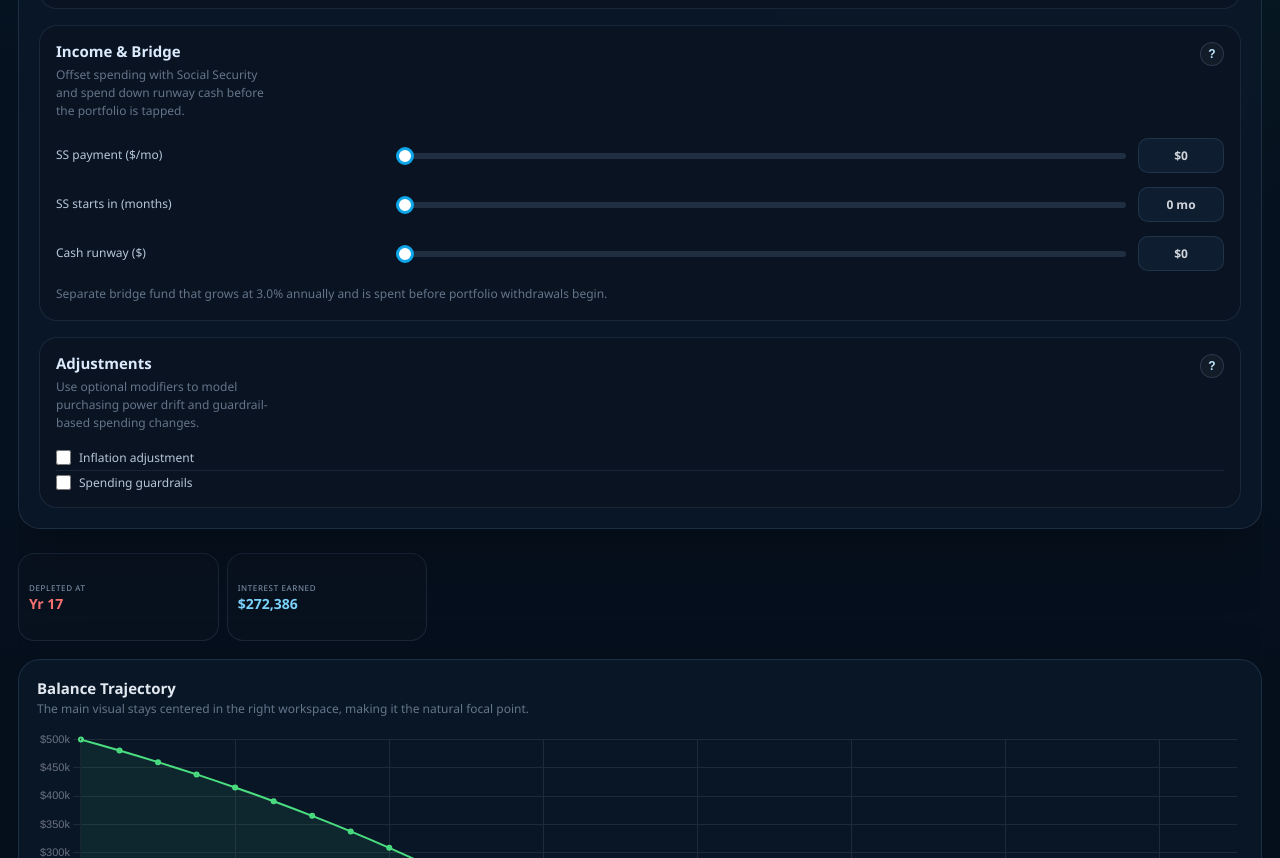
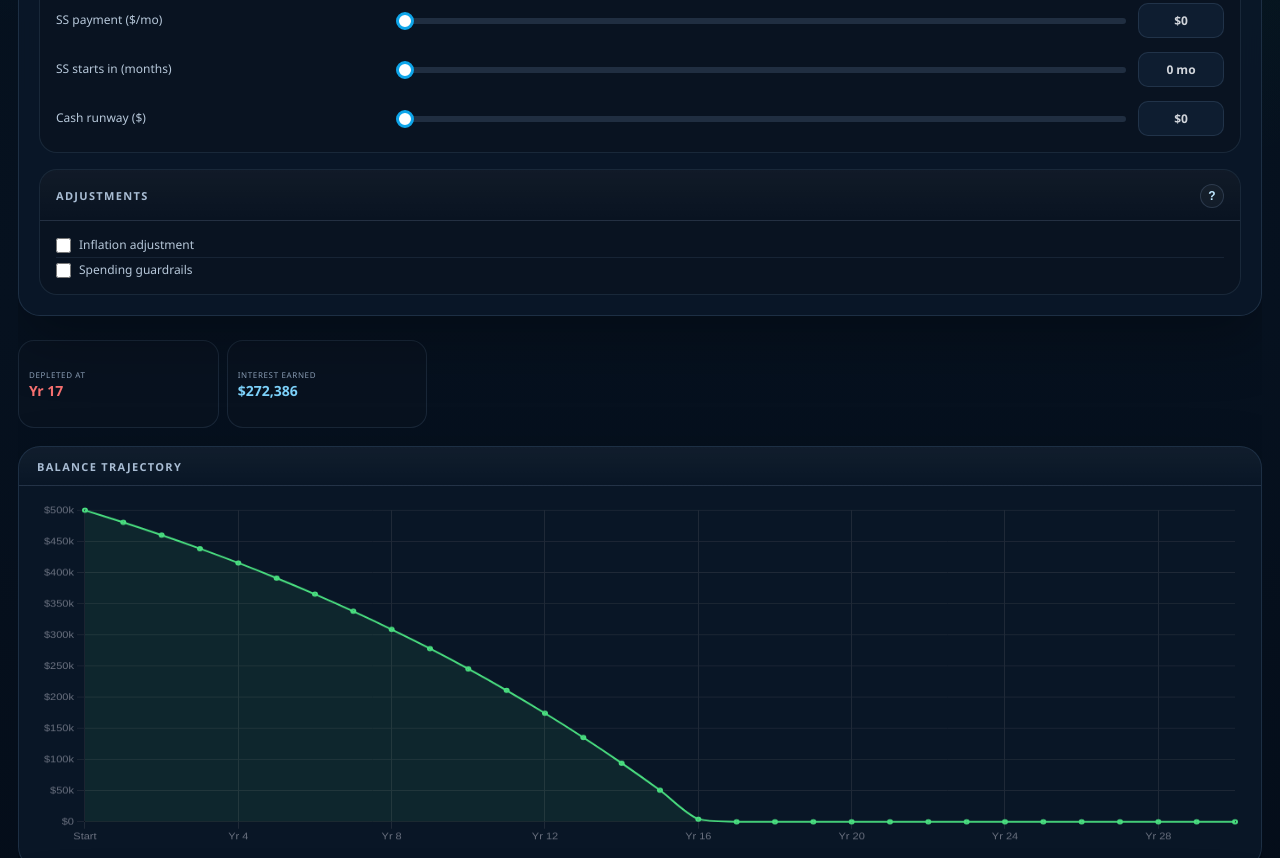
Before and after one commit to josemera/savings-duration-calculator, a plain HTML site: page index.html in a window 1280 px wide. Shown: the part 725-1583 px from the top of the page. Drawn offline with nearby package versions, Linux system fonts and the light colour scheme.

Commit message:
Refine calculator layout and chart tooltips

```diff
--- a/index.html
+++ b/index.html
@@ -168,31 +168,30 @@
     background: var(--panel-soft);
     border: 1px solid rgba(148, 184, 226, 0.12);
     border-radius: 18px;
-    padding: 16px;
+    padding: 0 16px 16px;
+    overflow: hidden;
   }
   .section-header {
     display: flex;
     justify-content: space-between;
-    align-items: flex-start;
+    align-items: center;
     gap: 12px;
-    margin-bottom: 18px;
+    margin: 0 -16px 16px;
+    padding: 14px 16px 12px;
+    border-bottom: 1px solid rgba(148, 184, 226, 0.14);
+    background: linear-gradient(180deg, rgba(255, 255, 255, 0.03), rgba(255, 255, 255, 0));
   }
   .section-header > :first-child {
     min-width: 0;
     flex: 1 1 auto;
   }
   .section-title {
-    font-size: 15px;
+    font-size: 11px;
     font-weight: 700;
-    color: #dbeafe;
-    line-height: 1.2;
-    margin-bottom: 6px;
-  }
-  .section-note {
-    color: var(--muted-soft);
-    font-size: 12px;
-    line-height: 1.5;
-    max-width: 32ch;
+    color: #a9bdd4;
+    line-height: 1.1;
+    text-transform: uppercase;
+    letter-spacing: 0.12em;
   }
   .section-help {
     position: relative;
@@ -204,7 +203,7 @@
     flex: 0 0 24px;
     border-radius: 50%;
     border: 1px solid rgba(148, 184, 226, 0.18);
-    background: rgba(255, 255, 255, 0.04);
+    background: rgba(255, 255, 255, 0.03);
     color: #bfe8ff;
     font-size: 12px;
     font-weight: 700;
@@ -304,16 +303,31 @@
   .card-value.blue   { color: #7dd3fc; }
   .card-value.purple { color: #c084fc; }
 
-  .chart-wrap { padding: 18px 18px 14px; }
+  .chart-wrap { padding: 0 18px 14px; overflow: hidden; }
   .panel-head {
     display: flex;
-    align-items: flex-end;
+    align-items: center;
     justify-content: space-between;
     gap: 16px;
-    margin-bottom: 12px;
+    margin: 0 -18px 16px;
+    padding: 14px 18px 12px;
+    border-bottom: 1px solid rgba(148, 184, 226, 0.14);
+    background: linear-gradient(180deg, rgba(255, 255, 255, 0.03), rgba(255, 255, 255, 0));
   }
-  .panel-head .panel-title { margin-bottom: 2px; }
-  .chart-wrap canvas { max-height: 320px; }
+  .panel-head .panel-title {
+    margin-bottom: 0;
+    font-size: 11px;
+    font-weight: 700;
+    color: #a9bdd4;
+    line-height: 1.1;
+    text-transform: uppercase;
+    letter-spacing: 0.12em;
+  }
+  .chart-wrap canvas {
+    width: 100% !important;
+    height: 352px !important;
+    max-height: none;
+  }
 
   .table-wrap { overflow: hidden; }
   .table-title { padding: 14px 18px; border-bottom: 1px solid rgba(148, 184, 226, 0.12); font-size: 13px; color: #e2e8f0; font-weight: 700; }
@@ -398,6 +412,11 @@
     flex-direction: column;
     overflow: hidden;
   }
+  .results-stack.table-fill > .cards,
+  .results-stack.table-fill > .chart-wrap,
+  .results-stack.table-fill > .mc-section {
+    flex: 0 0 auto;
+  }
   .results-stack.table-fill .table-wrap[data-panel="yearly-table"] {
     flex: 1 1 auto;
     min-height: 0;
@@ -477,14 +496,12 @@
       <section class="controls" data-panel="controls">
         <div class="panel-header">
           <div class="panel-title">Scenario Builder</div>
-          <div class="panel-subtitle">Grouped controls keep the UI modular now and map cleanly to future sidebar components in Electron + Preact.</div>
         </div>
 
         <section class="control-section" data-section="scenario">
           <div class="section-header">
             <div>
               <div class="section-title">Scenario</div>
-              <div class="section-note">Choose the return model and planning horizon.</div>
             </div>
             <button class="section-help" type="button" aria-label="Scenario help" title="Return mode lets you compare a fixed annual rate, the original 14-year historical sequence, or randomized reshuffles of those same historical returns. Horizon sets how many years the simulation runs before showing the ending balance or depletion point.">?</button>
           </div>
@@ -513,7 +530,6 @@
           <div class="section-header">
             <div>
               <div class="section-title">Core Inputs</div>
-              <div class="section-note">These are the primary assumptions that drive every result panel on the right.</div>
             </div>
             <button class="section-help" type="button" aria-label="Core inputs help" title="Starting capital is your initial portfolio value in dollars. Monthly spend is your spending in today’s dollars, and Annual rate is the fixed return assumption used only in Fixed rate mode.">?</button>
           </div>
@@ -542,7 +558,6 @@
           <div class="section-header">
             <div>
               <div class="section-title">Income & Bridge</div>
-              <div class="section-note">Offset spending with Social Security and spend down runway cash before the portfolio is tapped.</div>
             </div>
             <button class="section-help" type="button" aria-label="Income and bridge help" title="Social Security is entered in today’s dollars and can begin after a delay in months. Cash runway is a separate bridge fund available up front that grows at 3.0% annually and is spent before portfolio withdrawals begin.">?</button>
           </div>
@@ -564,14 +579,12 @@
               oninput="document.getElementById('bridgeFundVal').textContent='$'+parseFloat(this.value).toLocaleString();onInputChange()" />
             <span class="range-val" id="bridgeFundVal">$0</span>
           </div>
-          <p class="mode-note">Separate bridge fund that grows at 3.0% annually and is spent before portfolio withdrawals begin.</p>
         </section>
 
         <section class="control-section" data-section="adjustments">
           <div class="section-header">
             <div>
               <div class="section-title">Adjustments</div>
-              <div class="section-note">Use optional modifiers to model purchasing power drift and guardrail-based spending changes.</div>
             </div>
             <button class="section-help" type="button" aria-label="Adjustments help" title="Inflation adjustment increases spending and Social Security each year using the selected annual inflation rate. Spending guardrails apply Guyton-Klinger style rules, cutting spending 10% if the current withdrawal rate rises above 120% of the initial rate and boosting it 10% if it falls below 80%.">?</button>
           </div>
@@ -589,7 +602,6 @@
                 oninput="document.getElementById('inflationVal').textContent=parseFloat(this.value).toFixed(1)+'%';onInputChange()" />
               <span class="range-val" id="inflationVal">3.0%</span>
             </div>
-            <p class="mode-note">Spending and SS grow at this rate annually. Returns are nominal, so there’s no double-counting.</p>
           </div>
           <hr class="divider">
           <div class="control-row" style="margin-bottom:0;">
@@ -600,7 +612,6 @@
             </label>
           </div>
           <div id="guardrails-panel" style="display:none;margin-top:14px;">
-            <p class="mode-note">Guyton-Klinger: cut 10% if withdrawal rate rises above 120% of initial; boost 10% if it drops below 80%.</p>
           </div>
         </section>
 
@@ -608,12 +619,10 @@
           <div class="section-header">
             <div>
               <div class="section-title">Random Analysis</div>
-              <div class="section-note">Bootstrapped historical returns drawn in random order, refilling each cycle.</div>
             </div>
             <button class="section-help" type="button" aria-label="Random analysis help" title="Run Analysis performs 500 independent reshuffles of the same 14 historical returns and visualizes the distribution of outcomes. The safe-spend finder searches for the highest monthly spend that still meets your selected survival target across those randomized runs.">?</button>
           </div>
           <div class="analysis-actions" style="margin-bottom:0;">
-            <p class="mode-note">Run a 500-path distribution analysis or search for the highest monthly spend that still meets your survival target.</p>
             <div class="analysis-action-row">
               <button class="reshuffle-btn" onclick="reshuffle()">Reshuffle ↺</button>
               <button class="run-analysis-btn" onclick="runMonteCarloAnalysis()">Run Analysis ▶</button>
@@ -646,7 +655,6 @@
           <div class="panel-head">
             <div>
               <div class="panel-title">Balance Trajectory</div>
-              <div class="panel-subtitle">The main visual stays centered in the right workspace, making it the natural focal point.</div>
             </div>
           </div>
           <canvas id="chart"></canvas>
@@ -994,10 +1002,12 @@ function calculate() {
 
   // Build labels
   const labels = ['Start'];
+  const tooltipLabels = ['Start'];
   for (let y = 0; y < MAX_YEARS; y++) {
     const r = yearRows[y];
     const seqLabel = r && r.seqYr !== null ? ` [S${r.seqYr}]` : '';
-    labels.push(`Yr ${y+1}${seqLabel}`);
+    labels.push(`Yr ${y+1}`);
+    tooltipLabels.push(`Yr ${y+1}${seqLabel}`);
   }
 
   // Stat cards
@@ -1036,7 +1046,7 @@ function calculate() {
   if (mcAnalysisActive && mcRuns.length > 0) {
     drawFanChart();
   } else {
-    drawChart(labels, balData, inflationRate);
+    drawChart(labels, balData, inflationRate, tooltipLabels);
   }
 }
 
@@ -1137,6 +1147,9 @@ function drawFanChart() {
     },
     options: {
       responsive: true, maintainAspectRatio: false, animation: false,
+      layout: {
+        padding: { top: 6, right: 8, bottom: 10, left: 4 }
+      },
       plugins: {
         legend: {
           display: true, position: 'top',
@@ -1199,6 +1212,9 @@ function drawScatter(tab) {
     },
     options: {
       responsive: true, maintainAspectRatio: false, animation: false,
+      layout: {
+        padding: { top: 6, right: 8, bottom: 10, left: 4 }
+      },
       onClick: (evt, elements) => {
         if (!elements.length) return;
         const el  = elements[0];
@@ -1256,7 +1272,7 @@ function drawScatter(tab) {
 
 // ─── Single-run chart ────────────────────────────────────────────────────────
 
-function drawChart(labels, balData, inflationRate = 0) {
+function drawChart(labels, balData, inflationRate = 0, tooltipLabels = labels) {
   if (chartInstance) chartInstance.destroy();
   const color = mode === 'rand' ? '#a78bfa' : mode === 'seq' ? '#60a5fa' : '#4ade80';
   const bg    = mode === 'rand' ? 'rgba(167,139,250,0.08)' : mode === 'seq' ? 'rgba(96,165,250,0.08)' : 'rgba(74,222,128,0.08)';
@@ -1269,12 +1285,19 @@ function drawChart(labels, balData, inflationRate = 0) {
     },
     options: {
       responsive: true, maintainAspectRatio: false, animation: false,
+      layout: {
+        padding: { top: 6, right: 8, bottom: 10, left: 4 }
+      },
       plugins: {
         legend: { display: false },
         tooltip: {
           backgroundColor: '#111827', borderColor: '#374151', borderWidth: 1,
           titleColor: '#d1d5db', bodyColor: '#fff',
           callbacks: {
+            title: items => {
+              const idx = items && items.length ? items[0].dataIndex : 0;
+              return tooltipLabels[idx] || labels[idx] || '';
+            },
             label: c => {
               const nominal = c.parsed.y;
               const lines = [' Balance: $' + nominal.toLocaleString()];
```
Also changed, not shown: zoom-probe.html (deleted, +0 -1 lines).
